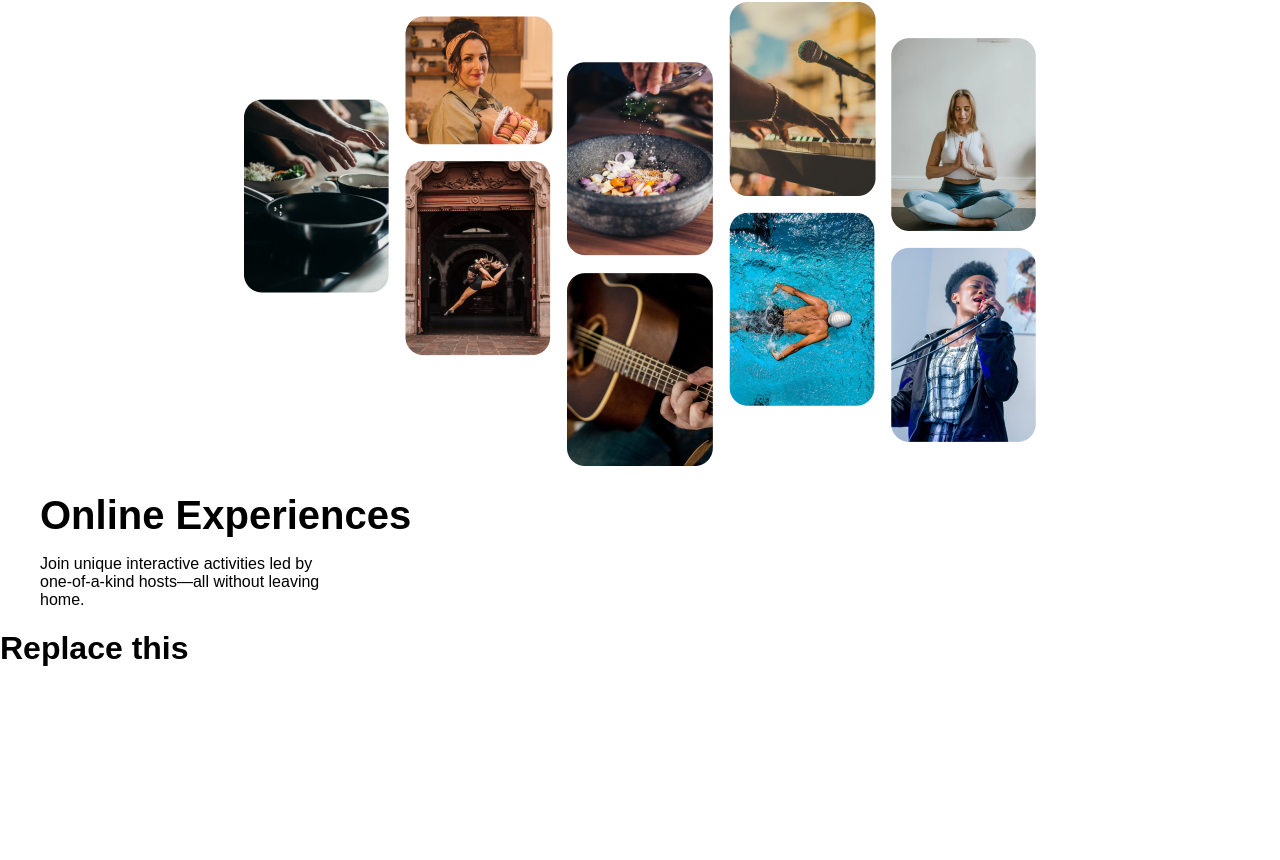
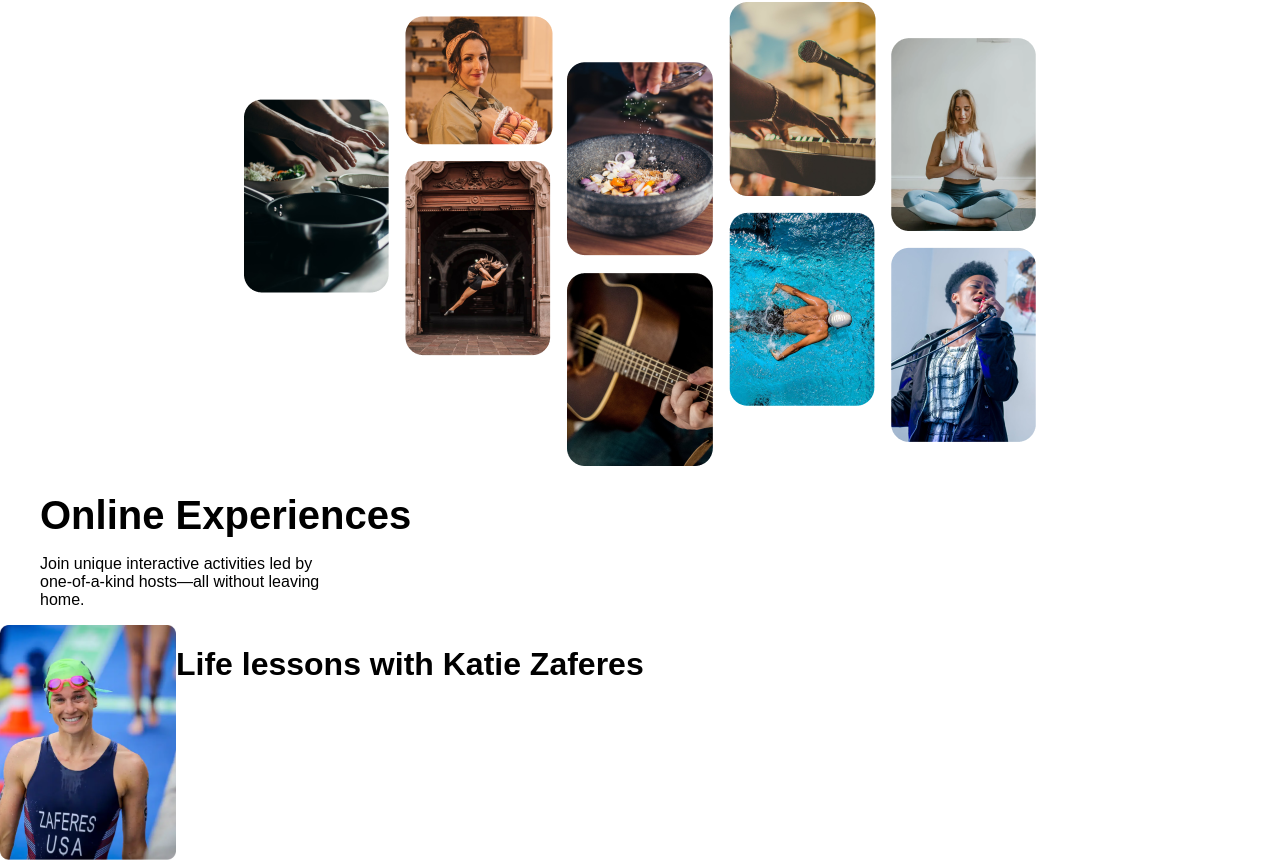
Before and after one commit to javierguerra4/react-airbnb-clone, a React (Create React App) app: page / in a window 1280 px wide. Shown: the part 128-988 px from the top of the page. Before the commit the page ends 816 px from the top, so only its background shows below. Built offline with nearby package versions, Linux system fonts and the light colour scheme.

Commit message:
Updated image and image container styling

```diff
--- a/src/Card.js
+++ b/src/Card.js
@@ -1,5 +1,11 @@
 import React from "react";
+import Katie from "./images/katie.png";
 
 export default function Card() {
-  return <h1>Replace this</h1>;
+  return (
+    <div className="katie-container">
+      <img src={Katie} alt="Katie-image" className="katie--image"></img>
+      <h1 className="katie-header">Life lessons with Katie Zaferes</h1>
+    </div>
+  );
 }
--- a/src/style.css
+++ b/src/style.css
@@ -48,3 +48,16 @@
   margin-left: 40px;
   margin-top: -10px;
 }
+
+.katie-container {
+  display: flex;
+  flex-direction: row;
+}
+
+.katie--image {
+  align-self: center;
+  width: 176px;
+  height: 235px;
+  left: 37px;
+  top: 521px;
+}
```
